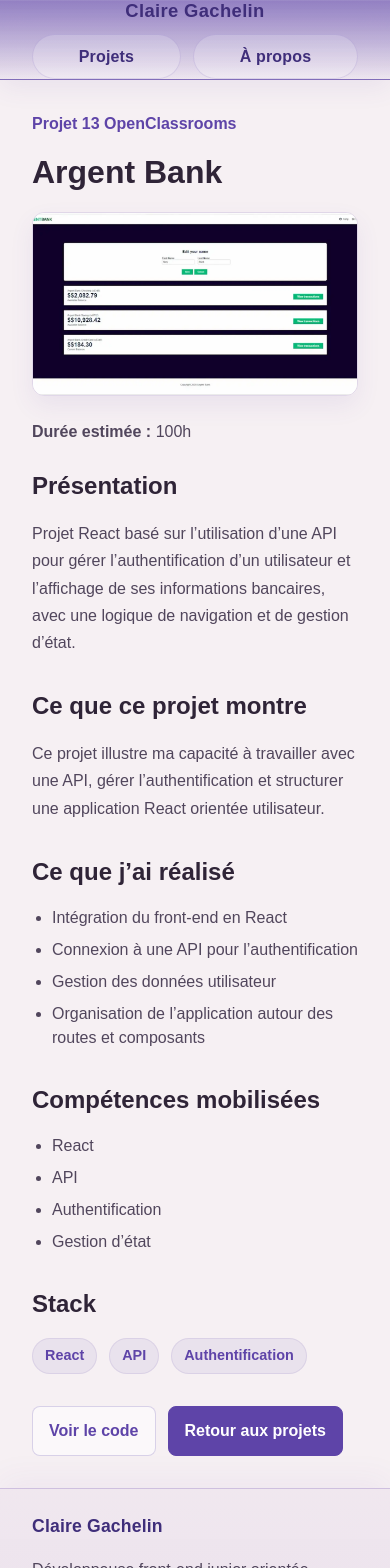
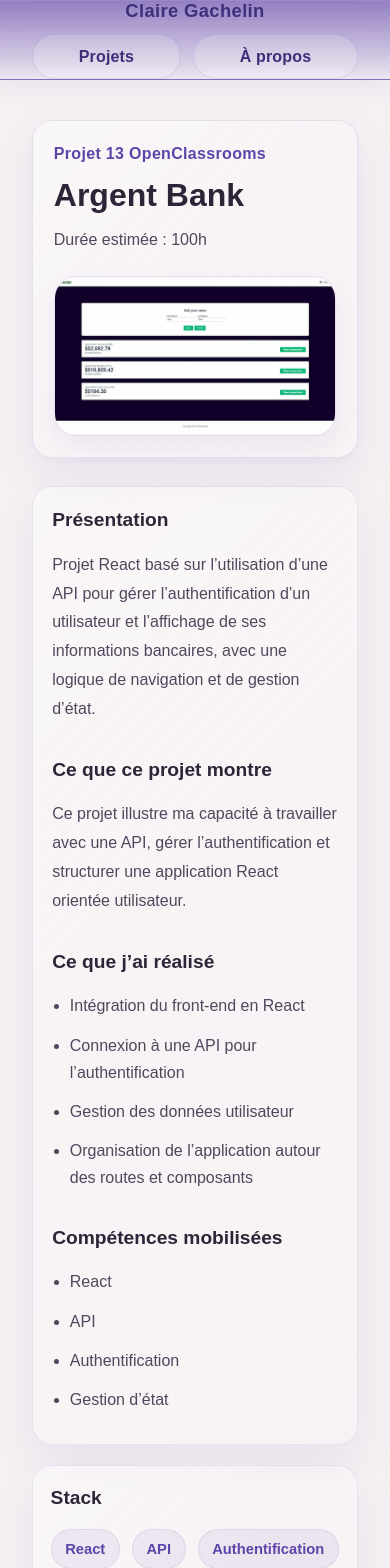
Before and after one commit to Ma-Eum/Portfolio-claire, a React (Vite) app: page /project/argentbank in a window 390 px wide. Shown: the top 1568 px of the page. Built offline with nearby package versions, Linux system fonts and the light colour scheme.

Commit message:
feat(project) : ajouter une mise en page de projet animée premium

```diff
--- a/src/pages/Project/Project.jsx
+++ b/src/pages/Project/Project.jsx
@@ -2,72 +2,58 @@
 import projects from '../../data/projects'
 import './Project.scss'
 
-// Page de détail projet.
-// L'id est récupéré depuis l'URL grâce à useParams().
-// On cherche ensuite le projet correspondant dans la source de données.
-// Si aucun projet n'est trouvé, on affiche un message clair.
 function Project() {
   const { id } = useParams()
-
   const project = projects.find((item) => item.id === id)
 
   if (!project) {
     return (
-      <main id="main-content" className="project">
+      <section className="project project--not-found">
         <div className="container">
-          <h1 className="project__title">Projet introuvable</h1>
-          <p className="project__text">
-            Le projet demandé n’existe pas ou n’est pas encore disponible.
-          </p>
+          <p className="project__context">Projet introuvable</p>
+          <h1 className="project__title">Ce projet n’existe pas ou n’est pas encore disponible.</h1>
 
-          <Link className="project__back-link" to="/">
+          <div className="project__actions">
+            <Link to="/" className="project__back-link">
               Retour aux projets
             </Link>
           </div>
-      </main>
+        </div>
+      </section>
     )
   }
 
   return (
-    <main id="main-content" className="project">
+    <section className="project project--enhanced">
       <div className="container">
+        <header className="project__hero">
           <p className="project__context">{project.context}</p>
+          <h1 className="project__title">{project.title}</h1>
+          <p className="project__meta">Durée estimée : {project.duration}</p>
 
-        <h1 className="project__title">{project.title}</h1>
-
+          {project.image ? (
             <img
+              className="project__image"
               src={project.image}
               alt={`Aperçu du projet ${project.title}`}
-          className="project__image"
             />
+          ) : null}
+        </header>
 
-        <p className="project__meta">
-          <strong>Durée estimée :</strong> {project.duration}
-        </p>
-
-        {/* Sections de contenu du projet :
-            on sépare la présentation, la valeur démontrée,
-            le travail réalisé, les compétences mobilisées
-            et la stack technique pour garder une lecture claire et structurée. */}
-        <section className="project__section" aria-labelledby="project-description-title">
-          <h2 id="project-description-title" className="project__section-title">
-            Présentation
-          </h2>
+        <div className="project__grid">
+          <article className="project__content">
+            <section className="project__section project__section--intro">
+              <h2 className="project__section-title">Présentation</h2>
               <p className="project__text">{project.fullDescription}</p>
             </section>
 
-        <section className="project__section" aria-labelledby="project-recruiter-title">
-          <h2 id="project-recruiter-title" className="project__section-title">
-            Ce que ce projet montre
-          </h2>
+            <section className="project__section">
+              <h2 className="project__section-title">Ce que ce projet montre</h2>
               <p className="project__text">{project.recruiterHighlight}</p>
             </section>
 
-        <section className="project__section" aria-labelledby="project-work-title">
-          <h2 id="project-work-title" className="project__section-title">
-            Ce que j’ai réalisé
-          </h2>
-
+            <section className="project__section">
+              <h2 className="project__section-title">Ce que j’ai réalisé</h2>
               <ul className="project__list">
                 {project.work.map((item) => (
                   <li key={item}>{item}</li>
@@ -75,49 +61,59 @@
               </ul>
             </section>
 
-        <section className="project__section" aria-labelledby="project-skills-title">
-          <h2 id="project-skills-title" className="project__section-title">
-            Compétences mobilisées
-          </h2>
-
+            <section className="project__section">
+              <h2 className="project__section-title">Compétences mobilisées</h2>
               <ul className="project__list">
                 {project.skills.map((skill) => (
                   <li key={skill}>{skill}</li>
                 ))}
               </ul>
             </section>
+          </article>
 
-        <section className="project__section" aria-labelledby="project-stack-title">
-          <h2 id="project-stack-title" className="project__section-title">
-            Stack
-          </h2>
-
-          <ul className="project__tags" aria-label={`Stack technique du projet ${project.title}`}>
+          <aside className="project__side">
+            <section className="project__section project__section--sticky">
+              <h2 className="project__section-title">Stack</h2>
+              <ul className="project__tags">
                 {project.stack.map((item) => (
                   <li key={item} className="project__tag">
                     {item}
                   </li>
                 ))}
               </ul>
-        </section>
 
               <div className="project__actions">
+                {project.github ? (
                   <a
-            className="project__link project__link--secondary"
+                    className="project__link project__link--primary"
                     href={project.github}
                     target="_blank"
                     rel="noreferrer"
-            aria-label={`Voir le code source du projet ${project.title} sur GitHub`}
                   >
                     Voir le code
                   </a>
+                ) : null}
 
-          <Link className="project__link project__link--primary" to="/">
+                {project.demo ? (
+                  <a
+                    className="project__link project__link--secondary"
+                    href={project.demo}
+                    target="_blank"
+                    rel="noreferrer"
+                  >
+                    Voir le projet
+                  </a>
+                ) : null}
+
+                <Link to="/" className="project__back-link">
                   Retour aux projets
                 </Link>
               </div>
+            </section>
+          </aside>
         </div>
-    </main>
+      </div>
+    </section>
   )
 }
 
--- a/src/pages/Project/Project.scss
+++ b/src/pages/Project/Project.scss
@@ -2,49 +2,149 @@
 @use '../../styles/mixins' as *;
 
 .project {
-  padding-block: $spacing-xl;
+  padding-block: clamp(2.5rem, 4vw, 4.5rem);
+}
+
+.project--not-found {
+  min-height: 50vh;
+  display: flex;
+  align-items: center;
+}
+
+.project__hero,
+.project__content,
+.project__side {
+  opacity: 0;
+  transform: translateY(24px);
+}
+
+.project--enhanced .project__hero {
+  animation: projectSectionReveal 720ms cubic-bezier(0.22, 1, 0.36, 1) forwards;
+}
+
+.project--enhanced .project__content {
+  animation: projectSectionReveal 720ms cubic-bezier(0.22, 1, 0.36, 1) forwards;
+  animation-delay: 100ms;
+}
+
+.project--enhanced .project__side {
+  animation: projectSectionReveal 720ms cubic-bezier(0.22, 1, 0.36, 1) forwards;
+  animation-delay: 190ms;
+}
+
+.project__hero {
+  margin-bottom: clamp(1.75rem, 3vw, 2.5rem);
+  padding: clamp(1.3rem, 2.2vw, 2rem);
+  border: 1px solid rgba(94, 68, 168, 0.12);
+  border-radius: 28px;
+  background: linear-gradient(
+    135deg,
+    rgba(255, 255, 255, 0.5) 0%,
+    rgba(255, 255, 255, 0.28) 48%,
+    rgba(255, 255, 255, 0.2) 100%
+  );
+  box-shadow:
+    0 18px 45px rgba(94, 68, 168, 0.08),
+    0 2px 10px rgba(94, 68, 168, 0.04);
+  backdrop-filter: blur(10px);
 }
 
 .project__context {
   margin: 0 0 $spacing-sm;
   color: $color-primary;
   font-weight: 700;
+  letter-spacing: 0.02em;
 }
 
 .project__title {
   margin: 0 0 $spacing-md;
-  font-size: clamp(2rem, 4vw, 3rem);
+  font-size: clamp(2rem, 4vw, 3.2rem);
+  line-height: 1.08;
   color: $color-text;
 }
 
 .project__meta {
   margin: 0 0 $spacing-lg;
   color: $color-text-secondary;
+  font-weight: 500;
+}
+
+.project__image {
+  display: block;
+  width: 100%;
+  max-width: 100%;
+  margin: 0;
+  border: 1px solid rgba(94, 68, 168, 0.12);
+  border-radius: 22px;
+  box-shadow: $shadow-card;
+  object-fit: cover;
+}
+
+.project__grid {
+  display: grid;
+  grid-template-columns: minmax(0, 1.5fr) minmax(280px, 0.85fr);
+  gap: clamp(1.25rem, 2vw, 2rem);
+  align-items: start;
+}
+
+.project__content,
+.project__section--sticky {
+  border: 1px solid rgba(94, 68, 168, 0.1);
+  border-radius: 24px;
+  background: linear-gradient(
+    135deg,
+    rgba(255, 255, 255, 0.46) 0%,
+    rgba(255, 255, 255, 0.26) 48%,
+    rgba(255, 255, 255, 0.18) 100%
+  );
+  box-shadow: 0 18px 45px rgba(94, 68, 168, 0.08);
+  backdrop-filter: blur(10px);
+}
+
+.project__content {
+  padding: clamp(1.2rem, 2vw, 1.9rem);
+}
+
+.project__side {
+  min-width: 0;
+}
+
+.project__section--sticky {
+  position: sticky;
+  top: 110px;
+  padding: clamp(1.1rem, 1.8vw, 1.5rem);
 }
 
 .project__section {
   margin-bottom: $spacing-xl;
 }
 
+.project__section:last-child {
+  margin-bottom: 0;
+}
+
 .project__section-title {
-  margin-bottom: $spacing-md;
-  font-size: 1.5rem;
+  margin: 0 0 $spacing-md;
+  font-size: clamp(1.2rem, 2vw, 1.5rem);
   color: $color-text;
 }
 
 .project__text {
   max-width: 800px;
   color: $color-text-secondary;
-  line-height: 1.7;
+  line-height: 1.8;
 }
 
 .project__list {
   max-width: 800px;
+  margin: 0;
+  padding-left: 1.1rem;
 }
 
 .project__list li {
-  margin-bottom: 0.5rem;
+  margin-bottom: 0.75rem;
   color: $color-text-secondary;
+  line-height: 1.7;
 }
 
 .project__tags {
@@ -57,12 +157,12 @@
 }
 
 .project__tag {
-  padding: 0.4rem 0.75rem;
+  padding: 0.5rem 0.85rem;
   background-color: $color-tag-background;
   border: 1px solid $color-tag-border;
   border-radius: $radius-pill;
   color: $color-tag-text;
-  font-size: 0.9rem;
+  font-size: 0.92rem;
   font-weight: 600;
 }
 
@@ -78,20 +178,19 @@
   display: inline-flex;
   align-items: center;
   justify-content: center;
-  min-height: 44px;
-  padding: 0.75rem 1rem;
-  border-radius: $radius-sm;
-  font-weight: 600;
+  min-height: 46px;
+  padding: 0.8rem 1.05rem;
+  border-radius: 14px;
+  font-weight: 700;
   text-decoration: none;
   transition:
     transform 0.25s ease,
     background-color 0.25s ease,
     border-color 0.25s ease,
     color 0.25s ease,
-    box-shadow 0.25s ease;
+    box-shadow 0.25s ease,
+    opacity 0.25s ease;
 }
-
-/* bouton principal */
 
 .project__link--primary,
 .project__back-link {
@@ -104,11 +203,9 @@
 .project__back-link:hover {
   background-color: $color-button-primary-background-hover;
   border-color: $color-button-primary-background-hover;
-  transform: translateY(-1px);
+  transform: translateY(-2px);
   box-shadow: $shadow-button-hover;
 }
-
-/* bouton secondaire */
 
 .project__link--secondary {
   border: 1px solid $color-button-secondary-border;
@@ -119,16 +216,62 @@
 .project__link--secondary:hover {
   background-color: $color-button-secondary-background-hover;
   border-color: $color-primary;
-  transform: translateY(-1px);
+  transform: translateY(-2px);
+  box-shadow: 0 12px 30px rgba(94, 68, 168, 0.12);
 }
 
-/* image */
+@keyframes projectSectionReveal {
+  from {
+    opacity: 0;
+    transform: translateY(24px);
+  }
 
-.project__image {
-  width: 100%;
-  max-width: 900px;
-  margin: 0 0 $spacing-lg;
-  border: 1px solid $color-border;
-  border-radius: $radius-md;
-  box-shadow: $shadow-card;
+  to {
+    opacity: 1;
+    transform: translateY(0);
+  }
 }
+
+@media (max-width: 991px) {
+  .project__grid {
+    grid-template-columns: 1fr;
+  }
+
+  .project__section--sticky {
+    position: static;
+    top: auto;
+  }
+}
+
+@media (max-width: 640px) {
+  .project__hero,
+  .project__content,
+  .project__section--sticky {
+    border-radius: 20px;
+  }
+
+  .project__actions {
+    flex-direction: column;
+    align-items: stretch;
+  }
+
+  .project__link,
+  .project__back-link {
+    width: 100%;
+  }
+}
+
+@media (prefers-reduced-motion: reduce) {
+  .project__hero,
+  .project__content,
+  .project__side {
+    opacity: 1;
+    transform: none;
+    animation: none;
+  }
+
+  .project__link,
+  .project__back-link {
+    transition: none;
+  }
+}
```
Also changed, not shown: src/components/PageTransition/PageTransition.scss (+4 -10 lines). Lines whose indentation alone changed are shown as unchanged.
